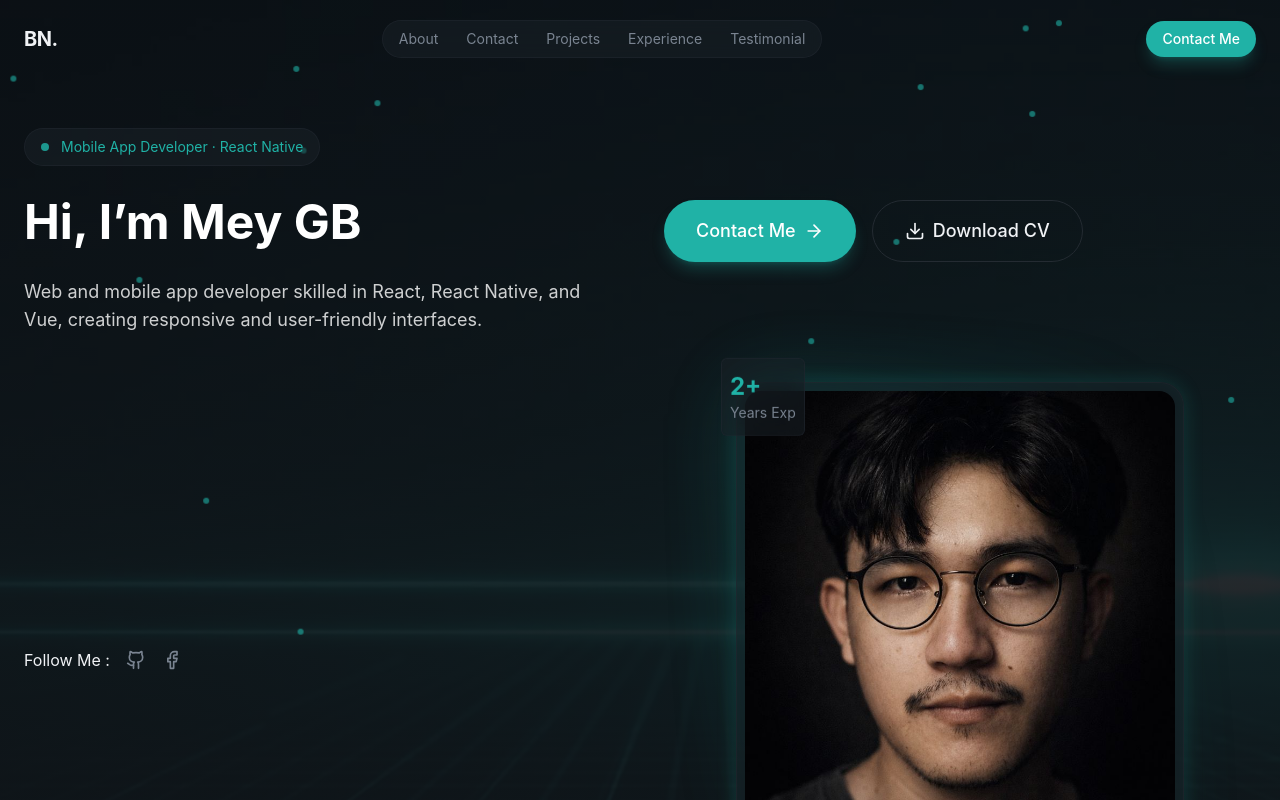
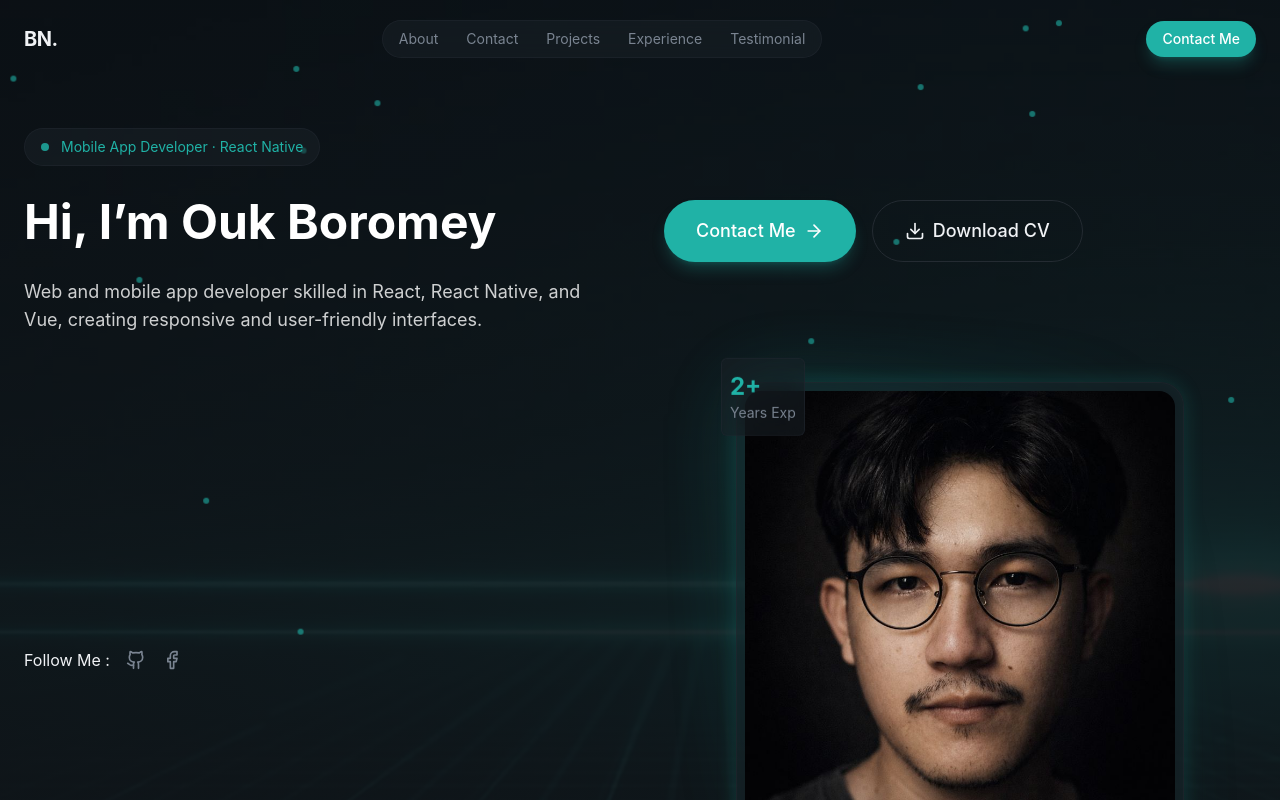
Before and after one commit to MeyGB/personal-portfolio, a React (Vite) app: page / in a window 1280 px wide. Shown: the top 800 px of the page. Built offline with nearby package versions, Linux system fonts and the light colour scheme.

Commit message:
Update Hero.jsx

```diff
--- a/src/sections/Hero.jsx
+++ b/src/sections/Hero.jsx
@@ -85,7 +85,7 @@ export const Hero = () => {
             </div>
 
             <h1 className="text-5xl font-bold text-white animate-fade-in animation-delay-100">
-              Hi, I’m Mey GB
+              Hi, I’m Ouk Boromey
             </h1>
 
             <p className="text-lg text-white/80 animate-fade-in animation-delay-200">
```
